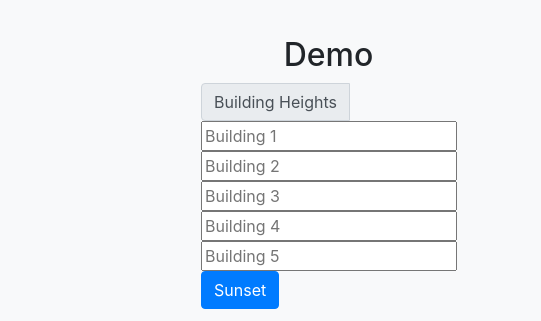
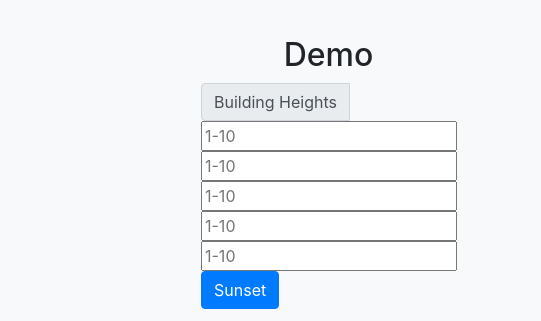
Before and after one commit to Beau324/SunsetHills, a plain HTML site: page index.html in a window 1280 px wide. Shown: the part 1060-1381 px from the top of the page, 739-1280 px from the left. Drawn offline with Linux system fonts and the light colour scheme; some packages are replaced by stand-ins of ours; a script that the page names is missing.

Commit message:
limit input

```diff
--- a/index.html
+++ b/index.html
@@ -107,11 +107,11 @@
                         <div class="input-group-prepend">
                             <span class="input-group-text" id="">Building Heights</span>
                         </div>
-                        <input type="number" id="sun1" placeholder="Building 1">
-                        <input type="number" id="sun2" placeholder="Building 2">
-                        <input type="number" id="sun3" placeholder="Building 3">
-                        <input type="number" id="sun4" placeholder="Building 4">
-                        <input type="number" id="sun5" placeholder="Building 5">
+                        <input type="number" max="10" id="sun1" placeholder="1-10">
+                        <input type="number" max="10" id="sun2" placeholder="1-10">
+                        <input type="number" max="10" id="sun3" placeholder="1-10">
+                        <input type="number" max="10" id="sun4" placeholder="1-10">
+                        <input type="number" max="10" id="sun5" placeholder="1-10">
 
                     </div>
                     <button class="btn btn-primary" id="sunBtn">Sunset</button>
@@ -235,6 +235,9 @@
             if (isNaN(building1) || isNaN(building2) || isNaN(building3) || isNaN(building4) || isNaN(building5)) {
                 alert("Need numbers!");
             }
+            else if((building1) > 10 || (building2) > 10 || (building3) > 10 || (building4) > 10 || (building5) > 10){
+                alert("Please enter a number between 1-10");
+            }
             else {
                 sunsetHills(building1, building2, building3, building4, building5);
                 $("#myModal").modal();
```
